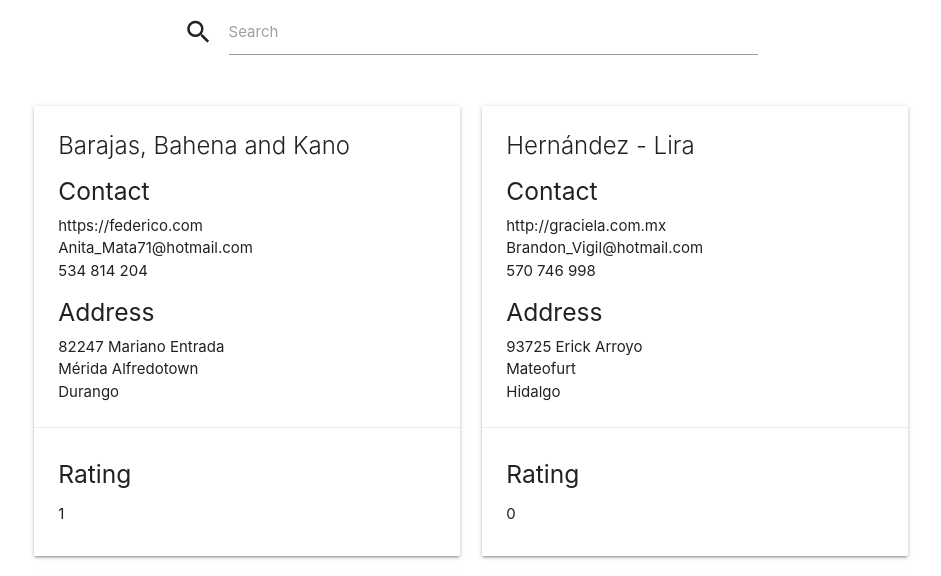
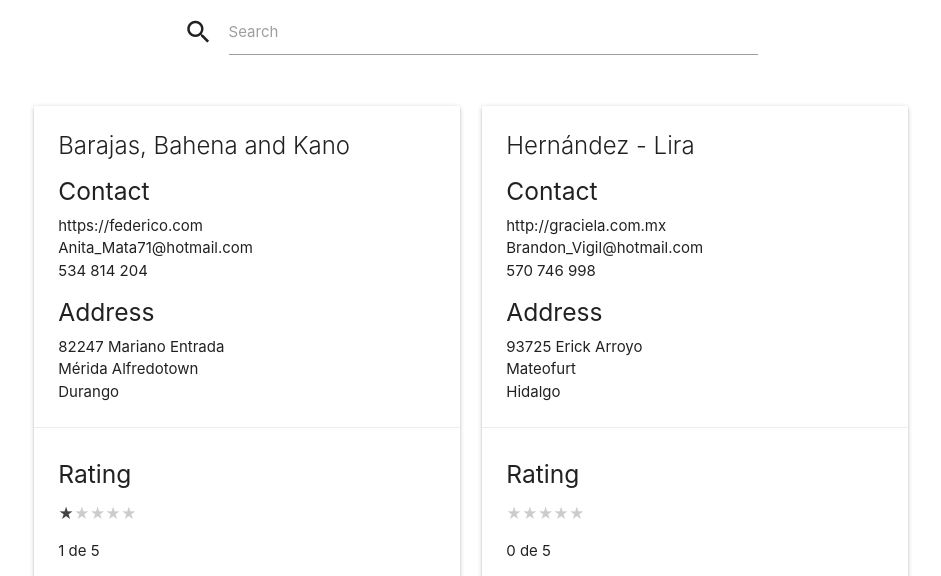
Before and after one commit to omarmorales/gulp2, a plain HTML site: page index.html in a window 1280 px wide. Shown: the part 212-788 px from the top of the page, without its empty margins (169-1110 px from the left). Drawn offline with nearby package versions, Linux system fonts and the light colour scheme; some packages are replaced by stand-ins of ours.

Commit message:
rating stars directive

```diff
--- a/css/style.css
+++ b/css/style.css
@@ -0,0 +1,13 @@
+ul.rating {
+   display: block;
+   width: 100%;
+   padding: 0;
+   list-style: none;
+ }
+ ul.rating li {
+   display: inline-block;
+   color: #ccc;
+ }
+ ul.rating li.filled {
+   color: #444;
+ }
--- a/index.html
+++ b/index.html
@@ -39,7 +39,8 @@
 					</div>
 					<div class="card-action">
 						<h5>Rating</h5>
-						<p>{{ x.rating }}</p>
+						<div star-rating rating-value="x.rating" max=5 ></div>
+						<p>{{x.rating}} de {{5}}</p>
 					</div>
 				</div>
 			</div>
@@ -69,6 +70,8 @@
     <script src="https://maps.googleapis.com/maps/api/js?key=AIzaSyCXXaqyEo9bfGrPEqm2ClDkXRnrxqH_Vb0"></script>
     <!--Import app.js -->
     <script src="js/app.js"></script>
+    <!--Import rating directive-->
+    <script src="js/directives/rating.js"></script>
     <!--Import Restaurants Controller -->
     <script src="js/controllers/RestoCtrl.js"></script>
     <!--Import restaurant's data -->
--- /dev/null
+++ b/js/directives/rating.js
@@ -0,0 +1,22 @@
+app.directive('starRating', function () {
+    return {
+        restrict: 'A',
+        template: '<ul class="rating">' +
+            '<li ng-repeat="star in stars" ng-class="star">' +
+            '\u2605' +
+            '</li>' +
+            '</ul>',
+        scope: {
+            ratingValue: '=',
+            max: '='
+        },
+        link: function (scope, elem, attrs) {
+            scope.stars = [];
+            for (var i = 0; i < scope.max; i++) {
+                scope.stars.push({
+                    filled: i < scope.ratingValue
+                });
+            }
+        }
+    }
+});
```
